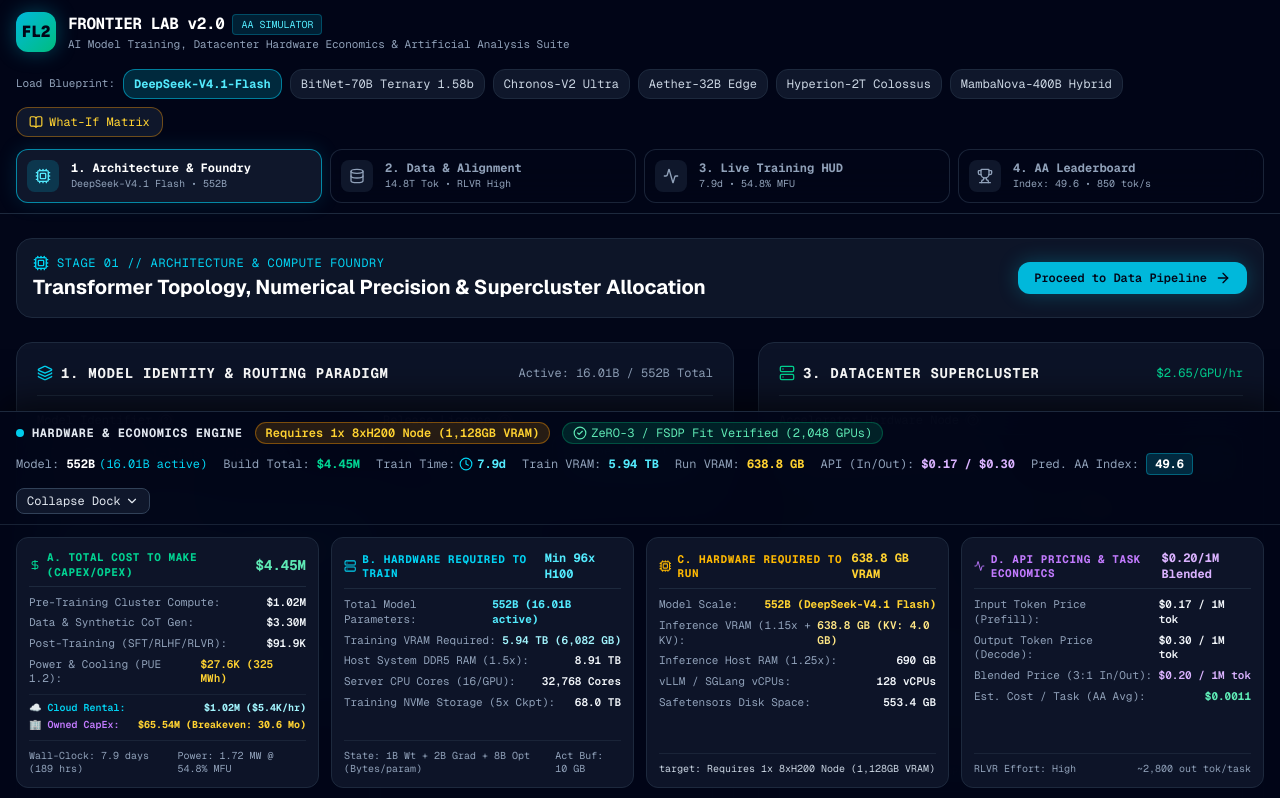
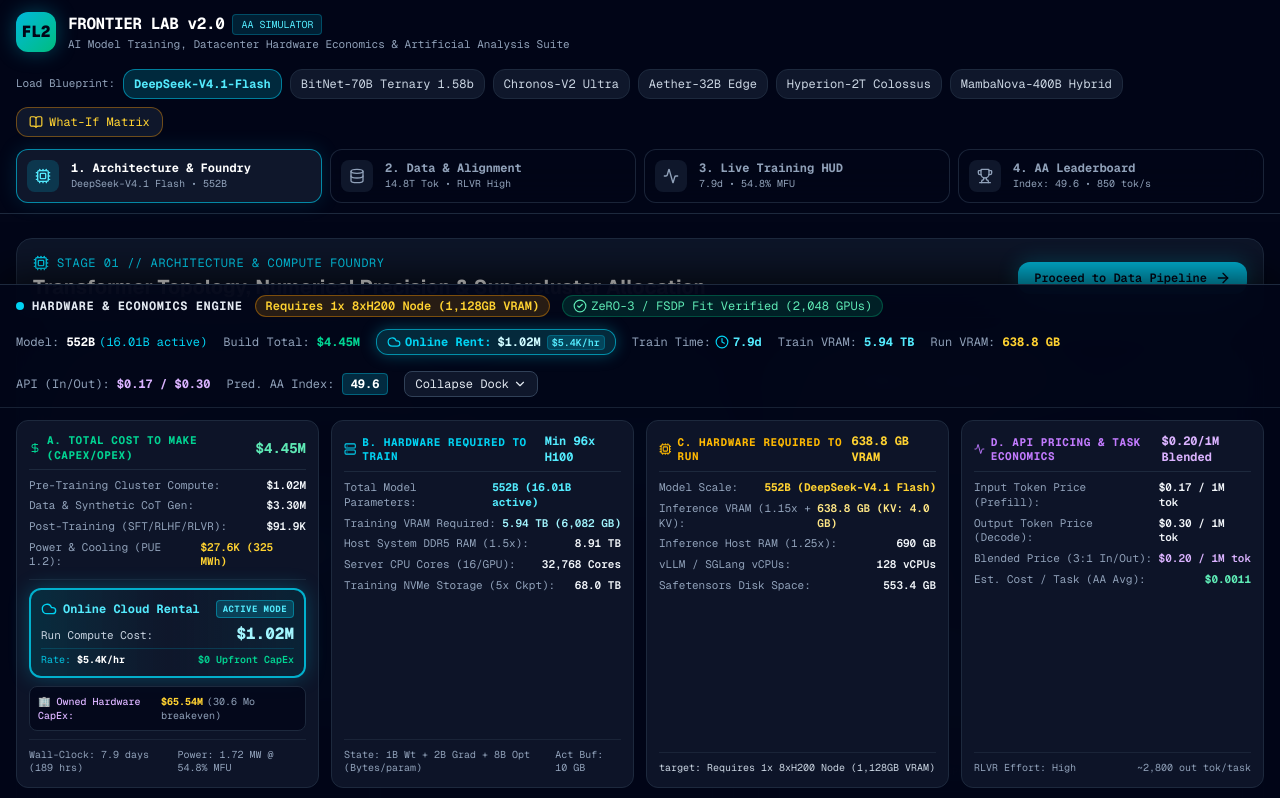
Before and after one commit to Sharar12/AI-Training-Simulator, a Next.js app in the folder frontend/: page / in a window 1280 px wide. Shown: the top 798 px of the page. Built offline with nearby package versions, Linux system fonts and the light colour scheme.

Commit message:
feat: highlight online cloud rental cost in Hardware & Economics Engine

```diff
--- a/frontend/components/HardwareEconomicsDock.tsx
+++ b/frontend/components/HardwareEconomicsDock.tsx
@@ -11,6 +11,7 @@
   Activity,
   ChevronDown,
   ChevronUp,
+  Cloud,
 } from 'lucide-react';
 import { SimulatorConfig, EconomicsBreakdown } from '../types/simulator';
 import { GPU_SPECS } from '../data/constants';
@@ -91,6 +92,18 @@
             <span className="text-slate-400">Build Total: </span>
             <span className="text-emerald-400 font-bold">
               {formatMoney(econ.grandTotalBuildCostUSD)}
+            </span>
+          </div>
+          <div className="flex items-center gap-1.5 px-2.5 py-1 rounded-xl bg-cyan-950/80 border border-cyan-400/60 shadow-[0_0_15px_rgba(6,182,212,0.35)]">
+            <span className="text-cyan-400 font-bold flex items-center gap-1">
+              <Cloud className="w-3.5 h-3.5" />
+              Online Rent:
+            </span>
+            <span className="text-cyan-100 font-bold">
+              {formatMoney(econ.procurement.cloudRentalTotalUSD)}
+            </span>
+            <span className="text-[10px] text-cyan-300 font-semibold bg-cyan-500/20 px-1 py-0.2 rounded border border-cyan-500/30">
+              {formatMoney(econ.procurement.cloudRentalHourlyUSD)}/hr
             </span>
           </div>
           <div className="flex items-center gap-1">
@@ -185,14 +198,35 @@
                     {formatMoney(econ.powerCoolingCostUSD)} ({Math.round(econ.totalEnergyMWh).toLocaleString()} MWh)
                   </span>
                 </div>
-                <div className="mt-2 pt-1.5 border-t border-slate-800/70 space-y-1">
-                  <div className="flex justify-between items-center text-[10px]">
-                    <span className="text-cyan-400 font-semibold">☁️ Cloud Rental:</span>
-                    <span className="text-cyan-200 font-bold">{formatMoney(econ.procurement.cloudRentalTotalUSD)} ({formatMoney(econ.procurement.cloudRentalHourlyUSD)}/hr)</span>
+                <div className="mt-2.5 pt-2 border-t border-slate-800/80 space-y-2">
+                  <div className="p-2.5 rounded-xl bg-gradient-to-r from-cyan-950/80 via-slate-900 to-cyan-950/50 border-2 border-cyan-400/80 shadow-[0_0_20px_rgba(6,182,212,0.3)]">
+                    <div className="flex items-center justify-between mb-1">
+                      <span className="text-xs font-bold text-cyan-300 flex items-center gap-1.5 font-mono">
+                        <Cloud className="w-4 h-4 text-cyan-400 animate-pulse" />
+                        <span>Online Cloud Rental</span>
+                      </span>
+                      <span className="px-1.5 py-0.5 rounded text-[9px] bg-cyan-400/20 text-cyan-300 font-bold font-mono uppercase tracking-wider border border-cyan-400/40">
+                        Active Mode
+                      </span>
+                    </div>
+                    <div className="flex items-baseline justify-between font-mono">
+                      <span className="text-[11px] text-slate-300">Run Compute Cost:</span>
+                      <span className="text-base font-extrabold text-cyan-200">
+                        {formatMoney(econ.procurement.cloudRentalTotalUSD)}
+                      </span>
+                    </div>
+                    <div className="flex justify-between text-[10px] text-cyan-400/90 font-mono mt-0.5 pt-1 border-t border-cyan-500/20">
+                      <span>Rate: <strong className="text-white">{formatMoney(econ.procurement.cloudRentalHourlyUSD)}/hr</strong></span>
+                      <span className="text-emerald-400 font-semibold">$0 Upfront CapEx</span>
+                    </div>
                   </div>
-                  <div className="flex justify-between items-center text-[10px]">
-                    <span className="text-purple-400 font-semibold">🏢 Owned CapEx:</span>
-                    <span className="text-amber-300 font-bold">{formatMoney(econ.procurement.ownedHardwareCapExUSD)} (Breakeven: {econ.procurement.breakevenMonths} Mo)</span>
+
+                  <div className="p-2 rounded-lg bg-slate-950/80 border border-slate-800 flex justify-between items-center font-mono text-[10px]">
+                    <span className="text-purple-300 font-medium">🏢 Owned Hardware CapEx:</span>
+                    <span className="text-amber-300 font-bold">
+                      {formatMoney(econ.procurement.ownedHardwareCapExUSD)}
+                      <span className="text-slate-400 font-normal ml-1">({econ.procurement.breakevenMonths} Mo breakeven)</span>
+                    </span>
                   </div>
                 </div>
               </div>
```
